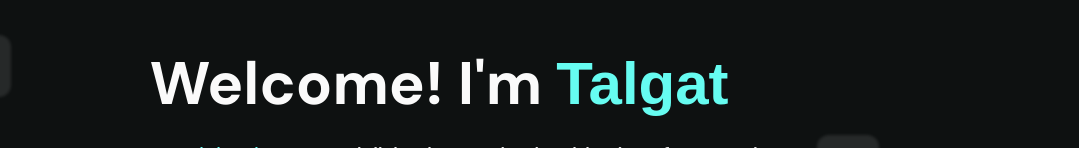
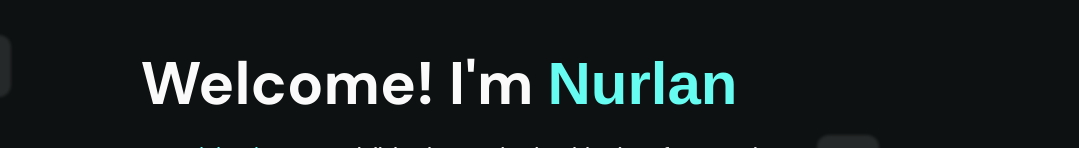
Before and after one commit to InsantOMgmc/Portfolio, a plain HTML site: page index.html in a window 1280 px wide. Shown: the part 300-448 px from the top of the page, 201-1280 px from the left. Drawn offline with nearby package versions, Linux system fonts and the light colour scheme; some packages are replaced by stand-ins of ours; a script that the page names is missing; a web font is replaced by a local one.

Commit message:
Update index.html

```diff
--- a/index.html
+++ b/index.html
@@ -55,7 +55,7 @@
                     <div class="hero-content">
 
                         <div class="hero__title-blog">
-                            <h1 class="hero__title">Welcome! I'm <span>Talgat</span></h1>
+                            <h1 class="hero__title">Welcome! I'm <span>Nurlan</span></h1>
                             <p class="hero__suptitle"><span>Frontend developer</span>, specialising in creating
                                 intuitive interfaces
                                 and <span>smooth</span> user interactions for a user-friendly and <span>modern</span>
```
